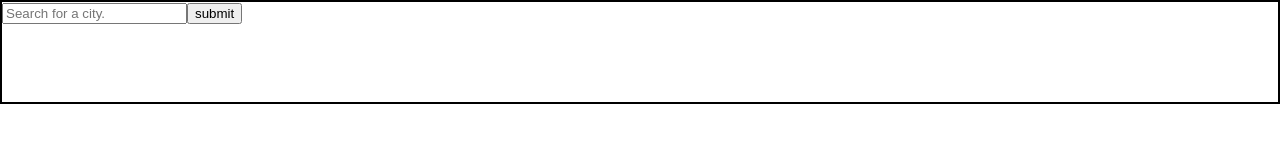
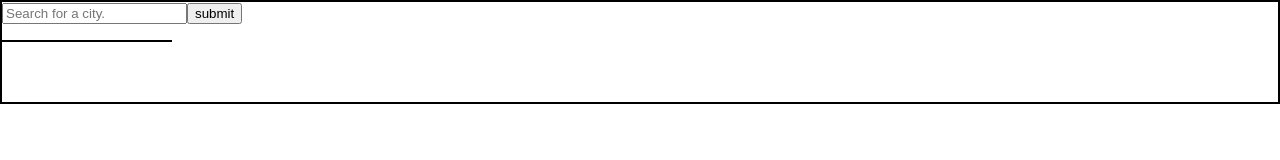
Before and after one commit to aaronlmjohnson/Weather-App, a React (Create React App) app: page / in a window 1280 px wide. Shown: the top 160 px of the page. Built offline with nearby package versions, Linux system fonts and the light colour scheme.

Commit message:
style: added CSS styling to DropdownMenu

```diff
--- a/src/App.js
+++ b/src/App.js
@@ -8,7 +8,7 @@ function App() {
   const { locationData, loadLocationData } = useLoadLocationAPI();
 
   const handleChange = (e)=>{
-    loadLocationData(e.target.value); //TODO: fix this lolololol
+    loadLocationData(e.target.value);
   }
 
   return (
--- a/src/components/DropDownMenu.css
+++ b/src/components/DropDownMenu.css
@@ -0,0 +1,7 @@
+.drop-down-menu{
+    display: relative;
+    background: white;
+    border: 1px solid black;
+    width: 10%;
+    list-style: none;
+}
--- a/src/components/DropDownMenu.js
+++ b/src/components/DropDownMenu.js
@@ -2,10 +2,9 @@ import "./DropDownMenu.css";
 
 const DropDownMenu = (props)=>{
     const { locations } = props;
-    console.log(locations);
     return (
         <ul className="drop-down-menu">
-            {locations && locations.map((location)=> <li>{`${location.name}, ${location.state || ''}, ${location.country}`}</li>)}
+            {locations && locations.map((location)=> <li><a href="#">{`${location.name}, ${location.state || ''}, ${location.country}`}</a></li>)}
         </ul>
     );
 }
```
